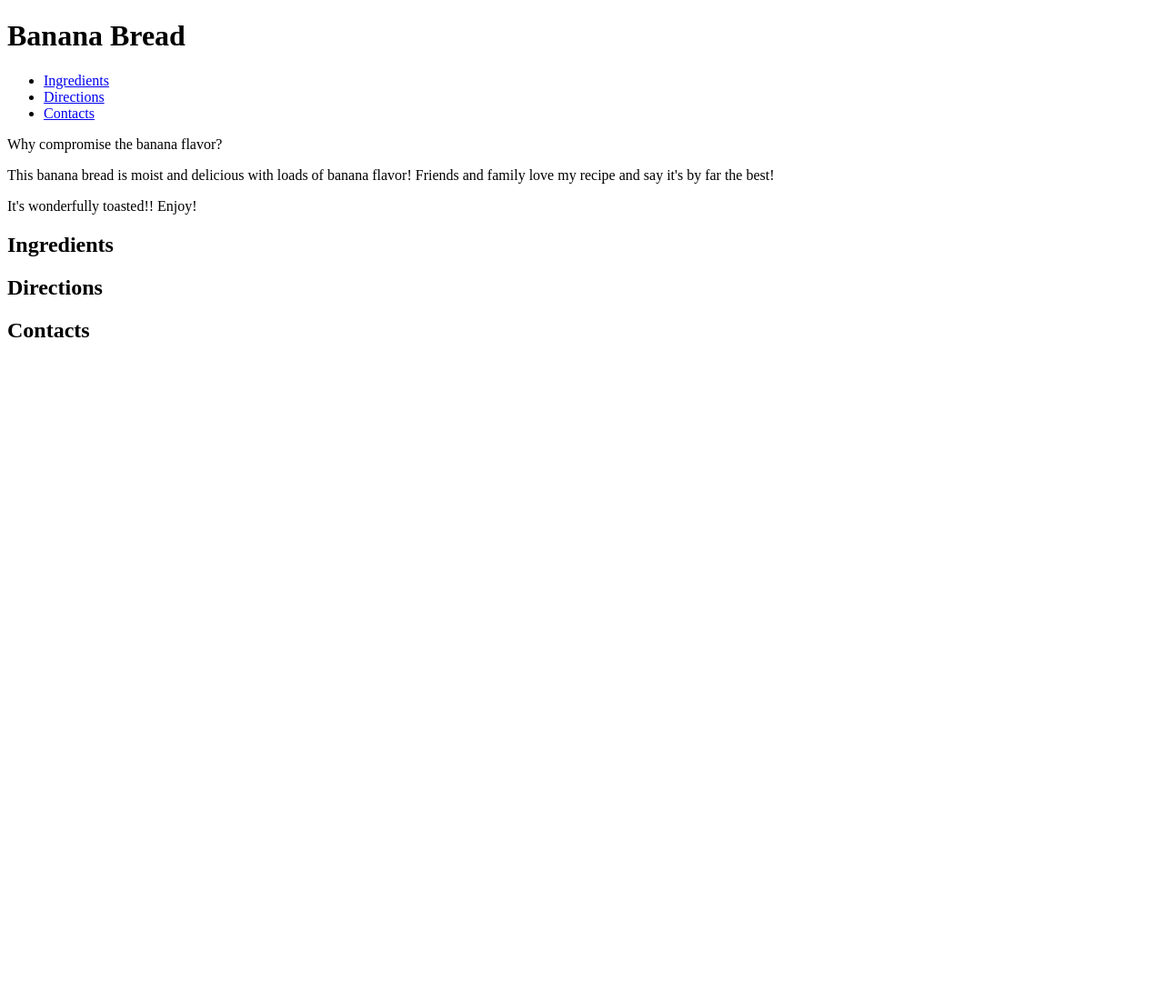
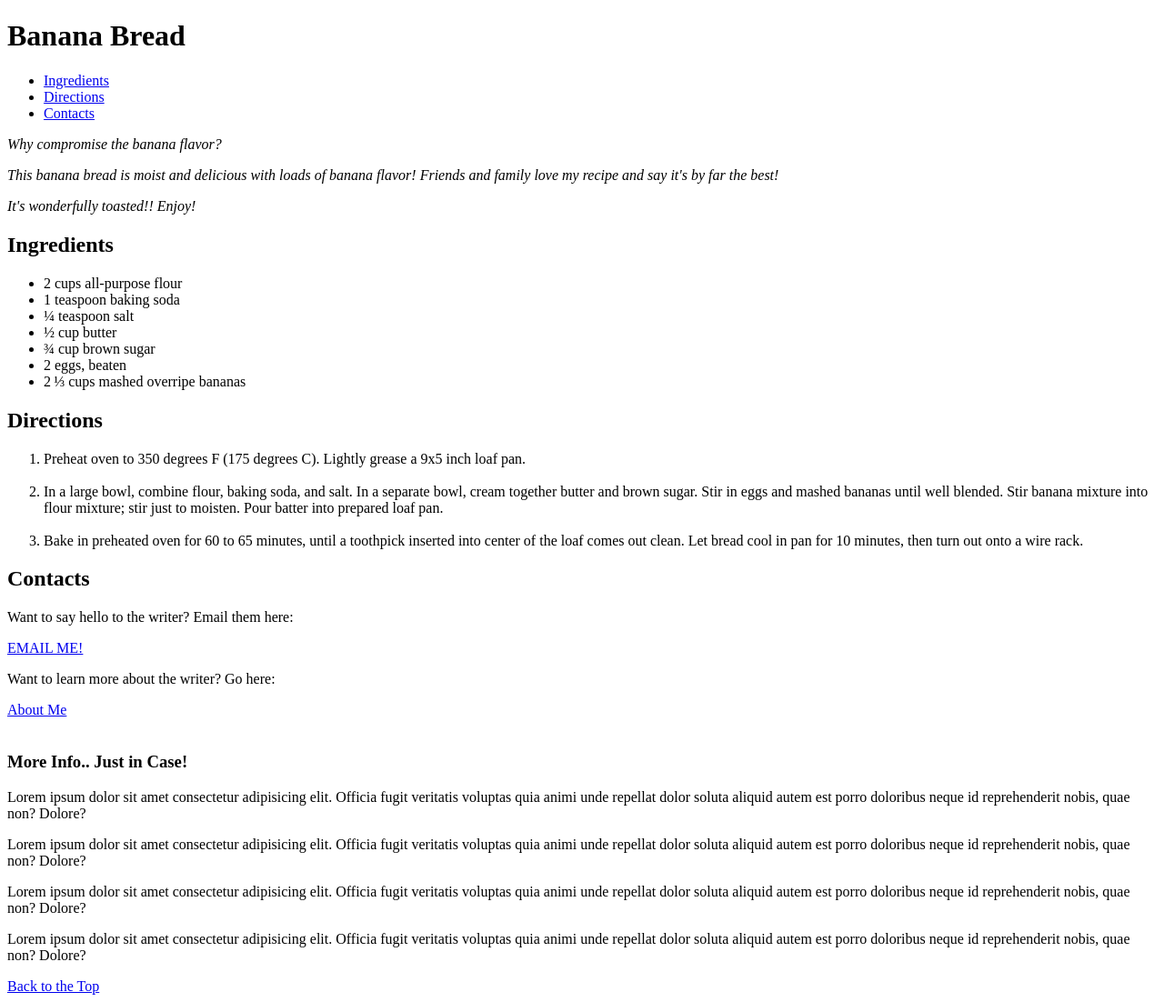
Before and after one commit to yokey21/Assignment-2, a plain HTML site: page index.html in a window 1280 px wide. Shown: the whole page at 91% size. Before the commit the page ends 800 px from the top, so only its background shows below. Drawn offline with Linux system fonts and the light colour scheme.

Commit message:
Completed Assignment

```diff
--- a/index.html
+++ b/index.html
@@ -8,7 +8,7 @@
 </head>
 
 <body>
-    <h1>Banana Bread</h1>
+    <h1 id = "Top">Banana Bread</h1>
 
 
     <ul>
@@ -23,13 +23,52 @@
         </li>
     </ul>
 
-    <p>Why compromise the banana flavor?</p>
-    <p>This banana bread is moist and delicious with loads of banana flavor! Friends and family love my recipe and say it's by far the best!</p>
-    <p></p>
-    <p>It's wonderfully toasted!! Enjoy!</p>
+    <i>
+        <p>Why compromise the banana flavor?</p>
+        <p>This banana bread is moist and delicious with loads of banana flavor! Friends and family love my recipe and say it's by far the best!</p>
+        <p></p>
+        <p>It's wonderfully toasted!! Enjoy!</p>
+    </i>
 
     <h2 id = "Ingredients">Ingredients</h2>
+        <ul>
+            <li>2 cups all-purpose flour</li>
+            <li>1 teaspoon baking soda </li>
+            <li>¼ teaspoon salt</li>
+            <li>½ cup butter</li>
+            <li>¾ cup brown sugar</li>
+            <li>2 eggs, beaten </li>
+            <li>2 ⅓ cups mashed overripe bananas</li>
+        </ul>
+
+
     <h2 id = "Directions">Directions</h2>
+        <ol>
+            <li>Preheat oven to 350 degrees F (175 degrees C). Lightly grease a 9x5 inch loaf pan.</li>
+            <br>
+            <li>In a large bowl, combine flour, baking soda, and salt. In a separate bowl, cream together
+                butter and brown sugar. Stir in eggs and mashed bananas until well blended. Stir banana mixture
+                into flour mixture; stir just to moisten. Pour batter into prepared loaf pan.</li>
+            <br>
+            <li>Bake in preheated oven for 60 to 65 minutes, until a toothpick inserted into
+                center of the loaf comes out clean. Let bread cool in pan for 10 minutes, then
+                turn out onto a wire rack.</li>
+        </ol>
+
     <h2 id = "Contacts">Contacts</h2>
+    <p>Want to say hello to the writer? Email them here:</p>
+    <a href = "mailto:fillInName@mail.com">EMAIL ME!</a>
+
+    <p>Want to learn more about the writer? Go here:</p>
+    <a href = "aboutMe.html">About Me</a>
+
+    <br><br>
+    <h3>More Info.. Just in Case!</h3>
+    <p>Lorem ipsum dolor sit amet consectetur adipisicing elit. Officia fugit veritatis voluptas quia animi unde repellat dolor soluta aliquid autem est porro doloribus neque id reprehenderit nobis, quae non? Dolore?</p>
+    <p>Lorem ipsum dolor sit amet consectetur adipisicing elit. Officia fugit veritatis voluptas quia animi unde repellat dolor soluta aliquid autem est porro doloribus neque id reprehenderit nobis, quae non? Dolore?</p>
+    <p>Lorem ipsum dolor sit amet consectetur adipisicing elit. Officia fugit veritatis voluptas quia animi unde repellat dolor soluta aliquid autem est porro doloribus neque id reprehenderit nobis, quae non? Dolore?</p>
+    <p>Lorem ipsum dolor sit amet consectetur adipisicing elit. Officia fugit veritatis voluptas quia animi unde repellat dolor soluta aliquid autem est porro doloribus neque id reprehenderit nobis, quae non? Dolore?</p>
+
+    <a href = "#Top">Back to the Top</a>
 </body>
 </html>
```
